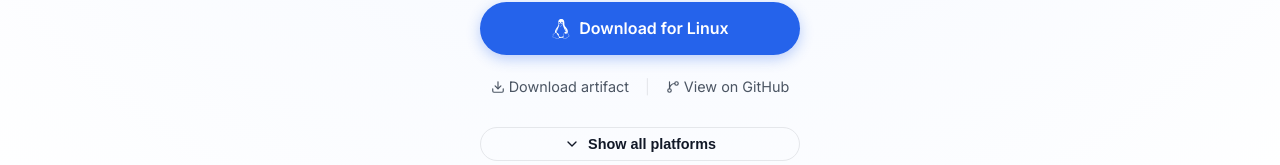
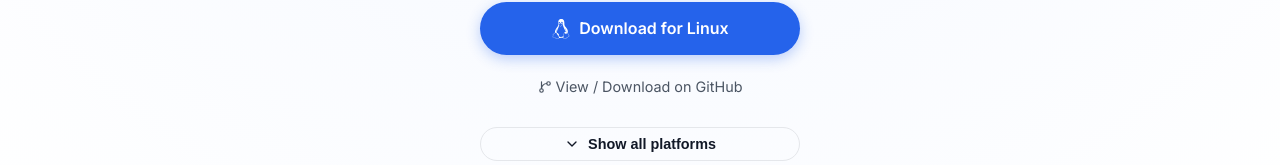
Before and after one commit to HazAnwar/haztech, a React (Vite) app: page /markaz in a window 1280 px wide. Shown: the part 565-730 px from the top of the page. Built offline with nearby package versions, Linux system fonts and the light colour scheme.

Commit message:
Improve the download button

```diff
--- a/src/pages/Markaz.jsx
+++ b/src/pages/Markaz.jsx
@@ -25,30 +25,21 @@
     }
 
     switch (p) {
-      case 'android':
-        return {
-          name: 'Android',
-          icon: <IconAndroid size={20} />,
-          storeUrl: 'https://play.google.com/store/apps/details?id=com.haztech.prayer',
-          artifactUrl: 'https://github.com/HazAnwar/markaz/releases/latest',
-        };
+      case 'web':
+        return { name: 'Web App', icon: <Globe size={20} />, storeUrl: 'https://markaz.haztech.services/' };
       case 'ios':
-        return { name: 'iOS', icon: <IconApple size={20} />, storeUrl: 'https://apps.apple.com/us/app/markaz/id0000000000', artifactUrl: 'https://github.com/HazAnwar/markaz/releases/latest' };
+        return { name: 'iOS', icon: <IconApple size={20} />, storeUrl: 'https://apps.apple.com/us/app/markaz/id0000000000' };
       case 'mac':
       case 'macos':
-        return { name: 'macOS', icon: <IconApple size={20} />, storeUrl: 'https://apps.apple.com/us/app/markaz/id0000000000', artifactUrl: 'https://github.com/HazAnwar/markaz/releases/latest' };
+        return { name: 'macOS', icon: <IconApple size={20} />, storeUrl: 'https://apps.apple.com/us/app/markaz/id0000000000' };
       case 'windows':
       case 'win':
-        return {
-          name: 'Windows',
-          icon: <IconWindows size={20} />,
-          storeUrl: 'https://apps.microsoft.com/store/detail/markaz/XYZ000000000',
-          artifactUrl: 'https://github.com/HazAnwar/markaz/releases/latest',
-        };
+        return { name: 'Windows', icon: <IconWindows size={20} />, storeUrl: 'https://apps.microsoft.com/store/detail/markaz/XYZ000000000' };
       case 'linux':
-        return { name: 'Linux', icon: <IconLinux size={20} />, storeUrl: 'https://snapcraft.io/markaz', artifactUrl: 'https://github.com/HazAnwar/markaz/releases/latest' };
+        return { name: 'Linux', icon: <IconLinux size={20} />, storeUrl: 'https://snapcraft.io/markaz' };
+      case 'android':
       default:
-        return { name: 'Web App', icon: <Globe size={20} />, storeUrl: 'https://markaz.haztech.services/', artifactUrl: '' };
+        return { name: 'Android', icon: <IconAndroid size={20} />, storeUrl: 'https://play.google.com/store/apps/details?id=com.haztech.prayer' };
     }
   };
 
@@ -91,26 +82,13 @@
           </a>
 
           <div style={{ display: 'flex', flexWrap: 'wrap', gap: '1rem', justifyContent: 'center', fontSize: '0.9rem', marginTop: '0.5rem' }}>
-            {platformInfo.artifactUrl && (
-              <>
-                <a
-                  href={platformInfo.artifactUrl}
-                  target='_blank'
-                  rel='noopener noreferrer'
-                  style={{ color: 'var(--text-secondary)', textDecoration: 'none', display: 'flex', alignItems: 'center', gap: '0.25rem', transition: 'color 0.2s' }}
-                >
-                  <Download size={14} /> Download artifact
-                </a>
-                <span style={{ color: 'var(--border-color)' }}>|</span>
-              </>
-            )}
             <a
               href='https://github.com/HazAnwar/markaz'
               target='_blank'
               rel='noopener noreferrer'
               style={{ color: 'var(--text-secondary)', textDecoration: 'none', display: 'flex', alignItems: 'center', gap: '0.25rem', transition: 'color 0.2s' }}
             >
-              <GitBranch size={14} /> View on GitHub
+              <GitBranch size={14} /> View / Download on GitHub
             </a>
           </div>
 
@@ -125,7 +103,7 @@
               style={{ display: 'flex', overflowX: 'auto', scrollSnapType: 'x mandatory', gap: '1.5rem', padding: '1rem 0.5rem', width: '100%', WebkitOverflowScrolling: 'touch', marginTop: '0.5rem' }}
             >
               {[
-                { id: 'android', name: 'Android', desc: 'Mobile & WearOS', icon: <IconAndroid size={32} />, storeUrl: 'https://play.google.com/store/apps/details?id=com.haztech.prayer' },
+                { id: 'android', name: 'Android', desc: 'Mobile, Tablet & Watch', icon: <IconAndroid size={32} />, storeUrl: 'https://play.google.com/store/apps/details?id=com.haztech.prayer' },
                 { id: 'ios', name: 'iOS', desc: 'iOS, iPadOS & watchOS', icon: <IconApple size={32} />, storeUrl: 'https://apps.apple.com/us/app/markaz/id0000000000' },
                 { id: 'mac', name: 'macOS', desc: 'Apple Silicon & Intel', icon: <IconApple size={32} />, storeUrl: 'https://apps.apple.com/us/app/markaz/id0000000000' },
                 { id: 'windows', name: 'Windows', desc: 'Windows 10 & 11', icon: <IconWindows size={32} />, storeUrl: 'https://apps.microsoft.com/store/detail/markaz/XYZ000000000' },
```
